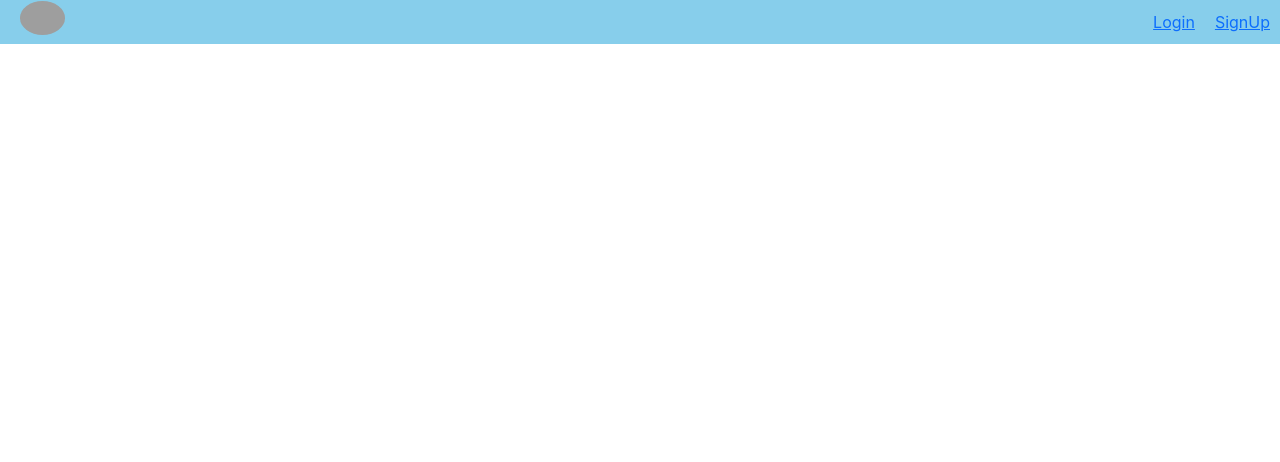
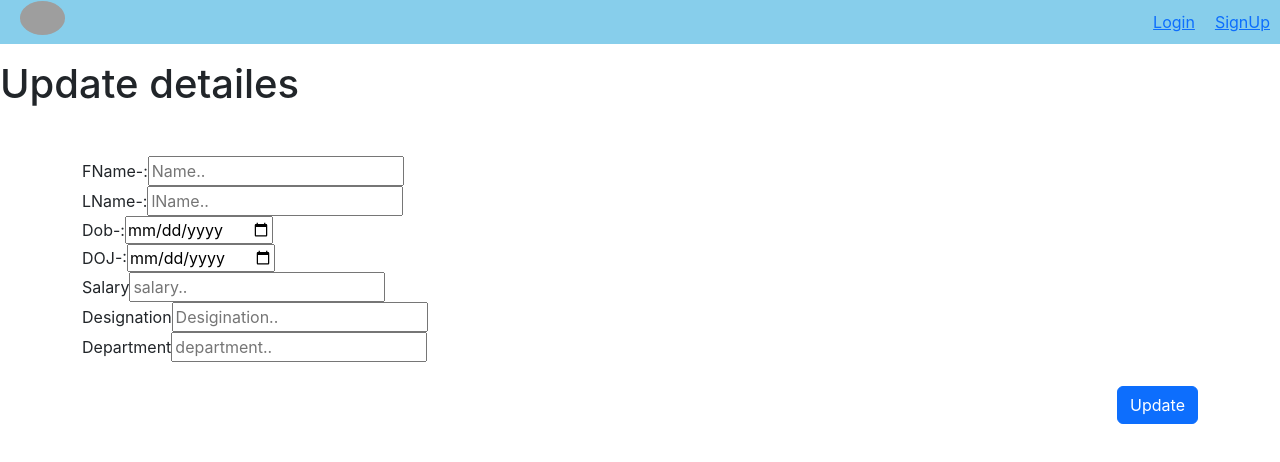
Before and after one commit to Abhigzp/new-assginment, a React (Create React App) app in the folder frontend-ui/: page /UpdateEmp/1 in a window 1280 px wide. Before the commit this address had no page. Shown: the top 462 px of the page. Built offline with nearby package versions, Linux system fonts and the light colour scheme; no server answers; grey boxes are pictures that could not be loaded.

Commit message:
view setup

```diff
--- a/frontend-ui/src/App.js
+++ b/frontend-ui/src/App.js
@@ -12,6 +12,7 @@ import AddUser from './Components/AddUser';
 
 import UpdateUser from "./Components/UpdateUser";
 import Employ from "./Components/Employ";
+import UpdateEmp from "./Components/UpdateEmp";
 function App() {
   return (
     <div className="App">
@@ -27,6 +28,7 @@ function App() {
           <Route path="/Login" element={<Login />}></Route>
           <Route path="/SignUp" element={<SignUp />}></Route>
           <Route path="/Emp" element={<Employ/>}></Route>
+          <Route path="/UpdateEmp/:id" element={<UpdateEmp/>}></Route>
         </Routes>
       </BrowserRouter>
       {/* <Footer /> */}
--- a/frontend-ui/src/components/Employ.js
+++ b/frontend-ui/src/components/Employ.js
@@ -1,9 +1,9 @@
-import axios from 'axios';
-import React from 'react'
+import axios from "axios";
+import React from "react";
 import { confirmAlert } from "react-confirm-alert";
 import "react-confirm-alert/src/react-confirm-alert.css";
-import {useState,useEffect} from 'react'
-import {Link} from 'react-router-dom';
+import { useState, useEffect } from "react";
+import { Link } from "react-router-dom";
 import Modal from "react-modal";
 const customStyles = {
   content: {
@@ -12,13 +12,13 @@ const customStyles = {
     right: "auto",
     bottom: "auto",
     marginRight: "auto",
-      width:"500px",
+    width: "500px",
     transform: "translate(-50%, -50%)",
   },
-  }
+};
 
 const Employ = () => {
-    const [data,setData]=useState();
+  const [data, setData] = useState();
 
   let subtitle;
   const [modalIsOpen, setIsOpen] = useState(false);
@@ -36,7 +36,7 @@ const Employ = () => {
     const value = e.target.value;
     setEmployeDetailes((values) => ({ ...values, [name]: value }));
   };
-    const SaveAll= async (e)=>{
+  const SaveAll = async (e) => {
     // const result = await fetch("http://localhost:3100/addemployee", {
     //     method: "post",
     //     body: JSON.stringify({employedetailes }),
@@ -46,10 +46,8 @@ const Employ = () => {
     //   });
     //   let data = await result.json();
     //   console.log(data);
-        console.log(employedetailes)
-    }
-
-
+    console.log(employedetailes);
+  };
 
   useEffect(() => {
     allData();
@@ -88,21 +86,30 @@ const Employ = () => {
   };
 
   // modal functions here
-    const openModal=()=> setIsOpen(true)
-    const afterOpenModal=()=> subtitle.style.color = "";
-    const closeModal=()=> setIsOpen(false);
+  const openModal = () => setIsOpen(true);
+  const afterOpenModal = () => (subtitle.style.color = "");
+  const closeModal = () => setIsOpen(false);
   // const el=()=>{console.log("data from el")}
   //--------------------------------------
   return (
     <div>
       <div>
         <div>
-        <div className="btn btn-primary btn-sm"  style={{ background: "lightblue",float:"right" }}>
-        <button onClick={openModal}>Add Employe</button> </div>
-        <h3 className="text-center m-auto" >Employe detailes </h3>
+          <div
+            className="btn btn-primary btn-sm"
+            style={{ background: "lightblue", float: "right" }}
+          >
+            <button onClick={openModal}>Add Employe</button>{" "}
+          </div>
+          <h3 className="text-center m-auto">Employe detailes </h3>
 
-        <Modal isOpen={modalIsOpen} onAfterOpen={afterOpenModal}
-          onRequestClose={closeModal} style={customStyles}  contentLabel="Example Modal" >
+          <Modal
+            isOpen={modalIsOpen}
+            onAfterOpen={afterOpenModal}
+            onRequestClose={closeModal}
+            style={customStyles}
+            contentLabel="Example Modal"
+          >
             <h2 ref={(_subtitle) => (subtitle = _subtitle)}>
               Employee detailes{" "}
             </h2>
@@ -113,36 +120,70 @@ const Employ = () => {
                 <div className="form mt-4 pt-4">
                   <div className="form-group">
                     FName-:
-                <input type="text" placeholder="Name.." onChange={handleChange} />
+                    <input
+                      type="text"
+                      placeholder="Name.."
+                      onChange={handleChange}
+                    />
                   </div>
                   <div>
                     LName-:
-                <input type="text" placeholder="lName.." onChange={handleChange} />
+                    <input
+                      type="text"
+                      placeholder="lName.."
+                      onChange={handleChange}
+                    />
                   </div>
                   <div>
                     DOJ-:
-               <input type="date" placeholder="please select Joining Date..." onChange={handleChange}/>
+                    <input
+                      type="date"
+                      placeholder="please select Joining Date..."
+                      onChange={handleChange}
+                    />
                   </div>
                   <div>
                     Salary
-                <input type="number" placeholder="salary.."  onChange={handleChange}/>
+                    <input
+                      type="number"
+                      placeholder="salary.."
+                      onChange={handleChange}
+                    />
                   </div>
                   <div>
                     Designation
-                <input type="text" placeholder="Desigination.." onChange={handleChange} />
+                    <input
+                      type="text"
+                      placeholder="Desigination.."
+                      onChange={handleChange}
+                    />
                   </div>
                   <div>
                     Department
-                <input type="text" placeholder="department.." onChange={handleChange} />
-              </div> <br/>
+                    <input
+                      type="text"
+                      placeholder="department.."
+                      onChange={handleChange}
+                    />
+                  </div>{" "}
+                  <br />
                   <span>
-                <div   style={{ float:"right" }} >
-                <button className="btn btn-primary btn-sm-4" type="subbmit" onClick={SaveAll}>
+                    <div style={{ float: "right" }}>
+                      <button
+                        className="btn btn-primary btn-sm-4"
+                        type="subbmit"
+                        onClick={SaveAll}
+                      >
                         add Employee
-                </button>{" "} </div>
+                      </button>{" "}
+                    </div>
                   </span>
-
-              <button  type="close" className="btn btn-secondary btn-sm-4" style={{ float:"left" }} onClick={closeModal}>
+                  <button
+                    type="close"
+                    className="btn btn-secondary btn-sm-4"
+                    style={{ float: "left" }}
+                    onClick={closeModal}
+                  >
                     close
                   </button>
                 </div>
@@ -152,16 +193,84 @@ const Employ = () => {
         </div>
         <div className="product-list">
           <ul>
-        <li style={{border:"1px solid black",width: "10%", width: "3%" }}>S.No</li>
+            <li
+              style={{ border: "1px solid black", width: "10%", width: "3%" }}
+            >
+              S.No
+            </li>
             {/* <li style={{ width: "11%" }}>UID</li> */}
-        <li style={{ backgroundColor:"skyblue",border:"1px solid black",width: "8%" }}>First Name</li>
-        <li style={{ backgroundColor:"skyblue",border:"1px solid black",width: "8%" }}>last Name</li>
-        <li style={{ backgroundColor:"skyblue",border:"1px solid black",width: "8%" }}>D-O-B</li>
-        <li style={{ backgroundColor:"skyblue",border:"1px solid black",width: "8%" }}>D-O-B</li>
-        <li style={{ backgroundColor:"skyblue",border:"1px solid black",width: "8%" }}>Salary</li>
-        <li style={{ backgroundColor:"skyblue",border:"1px solid black",width: "8%" }}>Designation</li>
-        <li style={{ backgroundColor:"skyblue",border:"1px solid black",width: "8%" }}>Department</li>
-        <li style={{ backgroundColor:"orange",border:"1px solid black",width: "10%" }} >Action</li>
+            <li
+              style={{
+                backgroundColor: "skyblue",
+                border: "1px solid black",
+                width: "8%",
+              }}
+            >
+              First Name
+            </li>
+            <li
+              style={{
+                backgroundColor: "skyblue",
+                border: "1px solid black",
+                width: "8%",
+              }}
+            >
+              last Name
+            </li>
+            <li
+              style={{
+                backgroundColor: "skyblue",
+                border: "1px solid black",
+                width: "8%",
+              }}
+            >
+              D-O-B
+            </li>
+            <li
+              style={{
+                backgroundColor: "skyblue",
+                border: "1px solid black",
+                width: "8%",
+              }}
+            >
+              D-O-J
+            </li>
+            <li
+              style={{
+                backgroundColor: "skyblue",
+                border: "1px solid black",
+                width: "8%",
+              }}
+            >
+              Salary
+            </li>
+            <li
+              style={{
+                backgroundColor: "skyblue",
+                border: "1px solid black",
+                width: "8%",
+              }}
+            >
+              Designation
+            </li>
+            <li
+              style={{
+                backgroundColor: "skyblue",
+                border: "1px solid black",
+                width: "8%",
+              }}
+            >
+              Department
+            </li>
+            <li
+              style={{
+                backgroundColor: "orange",
+                border: "1px solid black",
+                width: "10%",
+              }}
+            >
+              Action
+            </li>
           </ul>
           {allEmpData.length > 0 ? (
             allEmpData.map((item, i) => (
@@ -173,18 +282,17 @@ const Employ = () => {
                 <li style={{ width: "8%" }}>{item.Dob}</li>
                 <li style={{ width: "8%" }}>{item.Doj}</li>
                 <li style={{ width: "8%" }}>{item.Salary}</li>
-            <li style={{ width: "8%"}}>{item.Designation}</li>
-            <li style={{ width: "8%"}}>{item.Department}</li>
-            <li style={{ width: "10%"}}>
+                <li style={{ width: "8%" }}>{item.Designation}</li>
+                <li style={{ width: "8%" }}>{item.Department}</li>
+                <li style={{ width: "10%" }}>
                   {" "}
                   <p
                     className="btn btn-danger"
-
                     onClick={() => deleteUser(item._id)}
                   >
                     Delete
                   </p>
-              <Link to={"/upproducts/" + item._id}> Update</Link>{" "}
+                  <Link to={"/UpdateEmp/" + item._id}> Update</Link>{" "}
                 </li>
               </ul>
             ))
@@ -194,7 +302,7 @@ const Employ = () => {
         </div>
       </div>
     </div>
-  )
-}
+  );
+};
 
-export default Employ
+export default Employ;
--- /dev/null
+++ b/frontend-ui/src/components/UpdateEmp.js
@@ -0,0 +1,136 @@
+import React,{useState,useEffect} from "react"
+import { useParams } from "react-router-dom";
+import {useNavigate} from "react-router-dom";
+
+const UpdateEmp = () => {
+const[data,setData]=useState()
+const [fName,setFname] = useState();
+const[lName,setLName] = useState();
+const [Dob,setDob]=useState();
+const [Doj,setDoj]=useState();
+const [salary,setSalary]=useState();
+const [Designation,setDesignation]=useState();
+const [Department,setDepartment]=useState();
+const params = useParams();
+
+
+    useEffect(() => {
+        allData();
+      }, []);
+
+      const allData = async () => {
+        let result = await fetch("http://localhost:3100/allEmp");
+        result = await result.json();
+        setData(result);
+        setFname(result.fName)
+        setLName(result.LName)
+        setDob(result.Dob)
+        setDoj(result.Doj)
+        setSalary(result.salary);
+        setDesignation(result.Designation)
+        setDepartment(result.Department)
+
+        console.log("value of result",result);
+      };
+      console.log("products Data Orignal", data);
+    //   console.log("name values ", allEmpData.firstName);
+
+      const  handleChange =()=>{
+
+      }
+
+      const SaveAll = ( ) => {
+
+      }
+
+
+    return (
+    <div>
+       <h1>Update detailes</h1>
+            <form>
+              <div className="container m-auto">
+                <div className="form mt-4 pt-4">
+                  <div className="form-group">
+                    FName-:
+                    <input
+                      type="text"
+                      placeholder="Name.."
+                      onChange={handleChange}
+                      value={fName}
+                    />
+                  </div>
+                  <div>
+                    LName-:
+                    <input
+                      type="text"
+                      placeholder="lName.."
+                      onChange={handleChange}
+                      value={lName}
+                    />
+                  </div>
+                  <div>
+                    Dob-:
+                    <input
+                      type="date"
+                      placeholder="lName.."
+                      onChange={handleChange}
+                      value={Dob}
+                    />
+                  </div>
+                  <div>
+                    DOJ-:
+                    <input
+                      type="date"
+                      placeholder="please select Joining Date..."
+                      onChange={handleChange}
+                      value={Doj}
+                    />
+                  </div>
+                  <div>
+                    Salary
+                    <input
+                      type="number"
+                      placeholder="salary.."
+                      onChange={handleChange}
+                      value={salary}
+                    />
+                  </div>
+                  <div>
+                    Designation
+                    <input
+                      type="text"
+                      placeholder="Desigination.."
+                      onChange={handleChange}
+                      value={Designation}
+                    />
+                  </div>
+                  <div>
+                    Department
+                    <input
+                      type="text"
+                      placeholder="department.."
+                      onChange={handleChange}
+                      value={Department}
+                    />
+                  </div>{" "}
+                  <br />
+                  <span>
+                    <div style={{ float: "right" }}>
+                      <button
+                        className="btn btn-primary btn-sm-4"
+                        type="subbmit"
+                        onClick={SaveAll}
+                      >
+                        Update
+                      </button>
+                    </div>
+                  </span>
+
+                </div>
+              </div>
+            </form>
+        </div>
+  );
+}
+
+export default UpdateEmp
```
Also changed, not shown: frontend-ui/src/components/UpdateUser.js (+6 -6 lines), 1 other file (tests, documents, lock files or other folders). Lines whose indentation alone changed are shown as unchanged.
